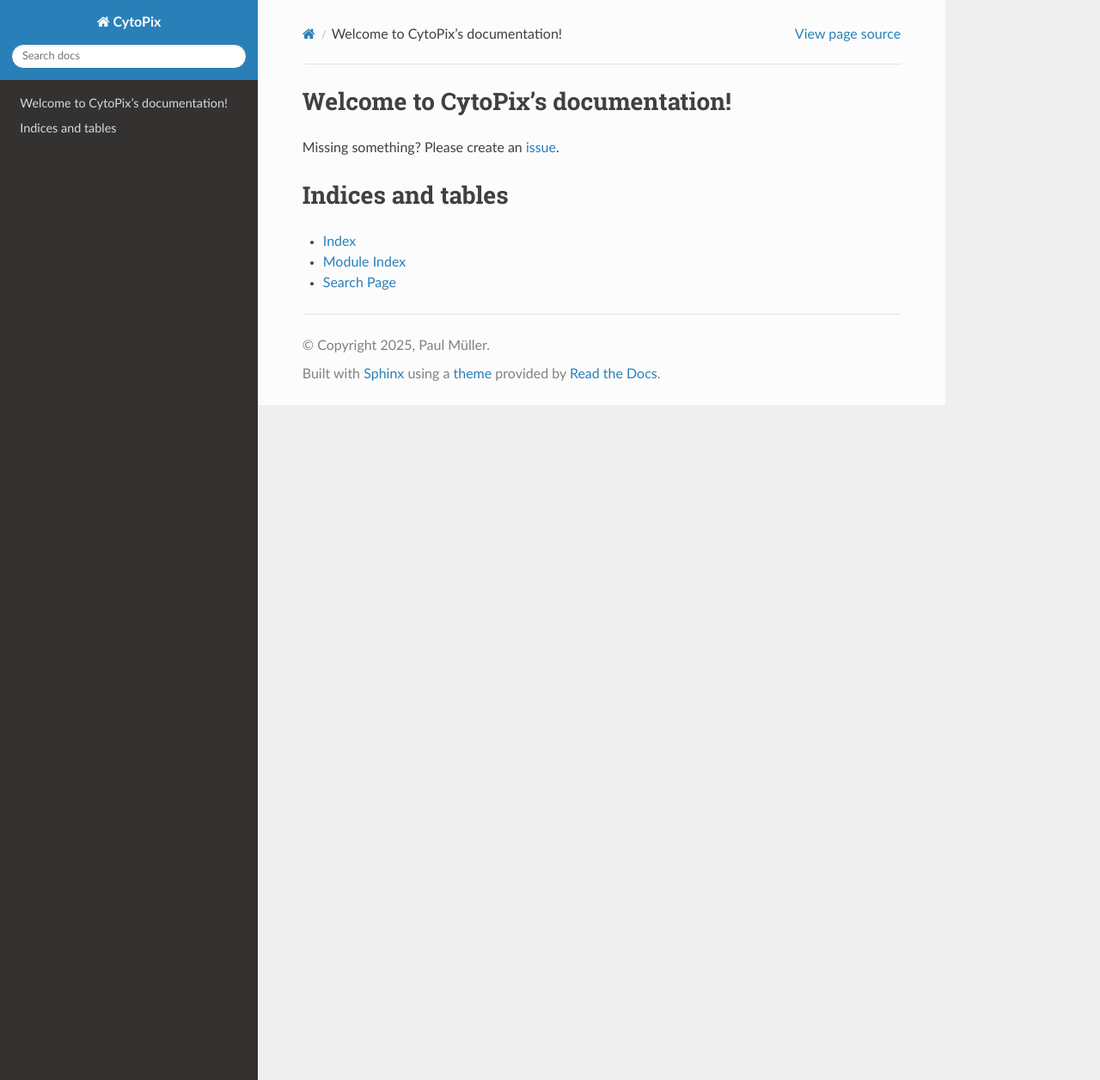
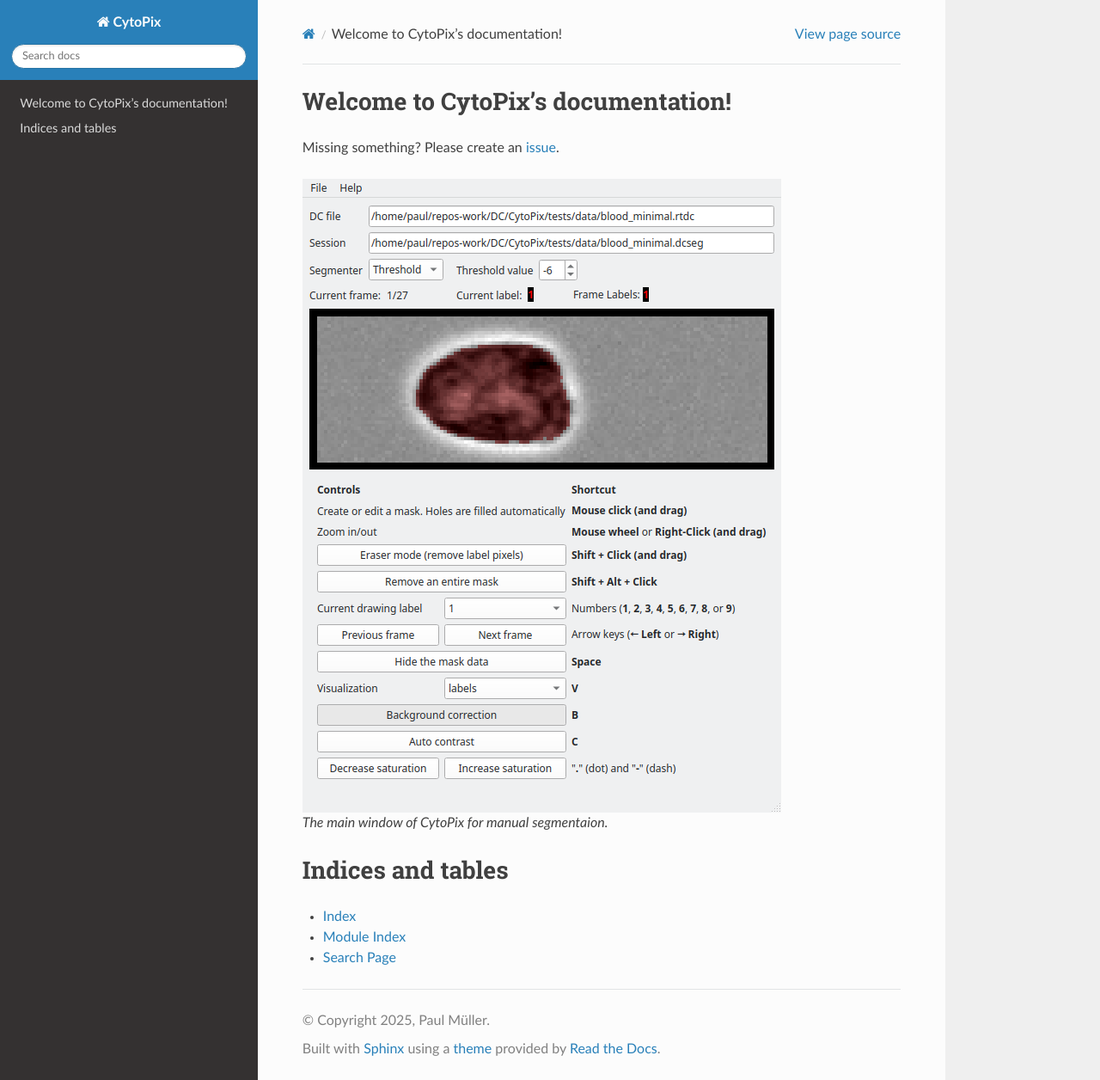
Before and after one commit to DC-analysis/CytoPix, a Sphinx documentation site: the page built from docs/index.rst, in a window 1280 px wide and 1256 px high. Shown: the whole window at 86% size. Built offline with Sphinx 7.4.7 and the Read the Docs theme 3.1.0, drawn with Linux system fonts in a browser that asks for light colours; the version number could not be read and is left out.

Commit message:
add screenshot for manual pixel segmentation

```diff
--- a/docs/index.rst
+++ b/docs/index.rst
@@ -3,6 +3,13 @@
 
 Missing something? Please create an
 `issue <https://github.com/DC-analysis/CytoPix/issues>`_.
+
+
+.. figure:: images/scrot_main_window.png
+    :target: images/scrot_main_window.png
+
+    The main window of CytoPix for manual segmentaion.
+
 
 .. toctree::
    :maxdepth: 2
```
Also changed, not shown: docs/images/scrot_main_window.png (added).
